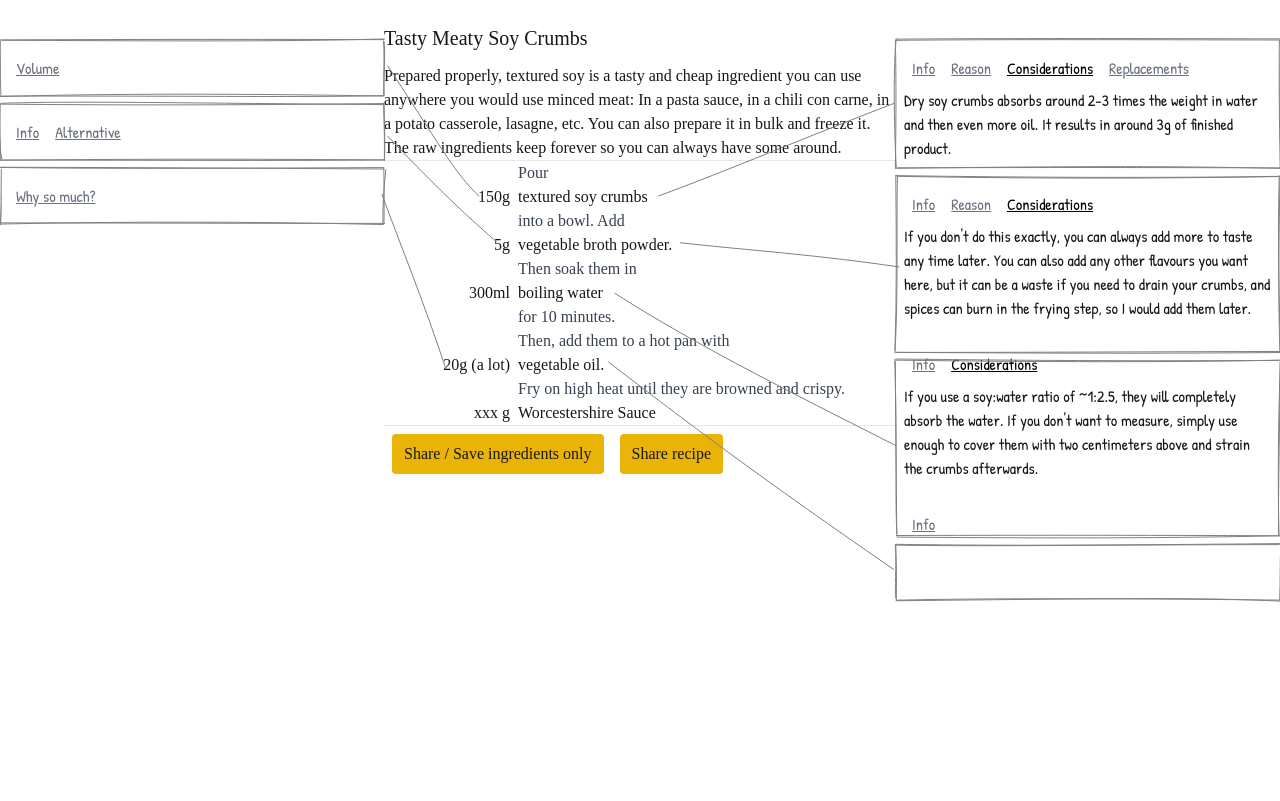
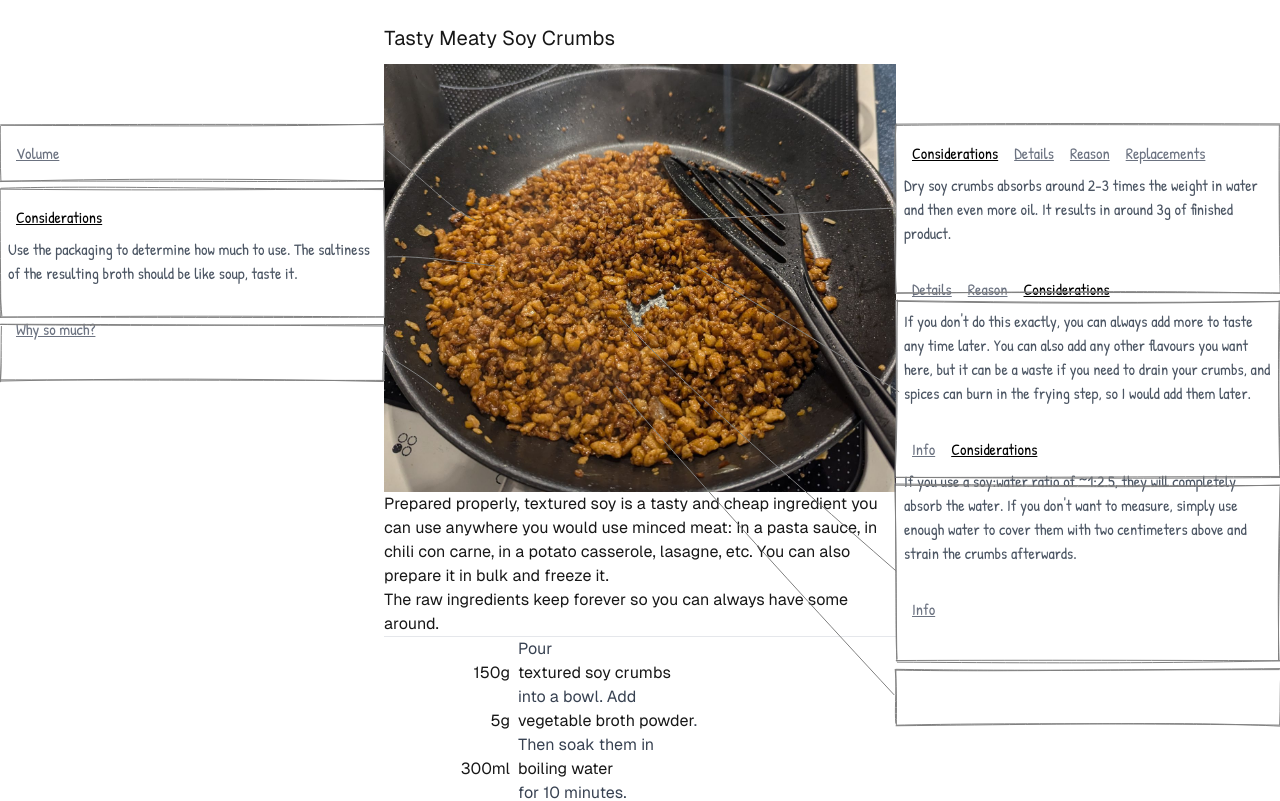
Before and after one commit to phiresky/cookbook, a Next.js app: page /recipe/tasty-meaty-soy-crumbs in a window 1280 px wide. Shown: the top 801 px of the page. Built offline with nearby package versions, Linux system fonts and the light colour scheme.

Commit message:
minor changes

```diff
--- a/app/layout.tsx
+++ b/app/layout.tsx
@@ -16,7 +16,7 @@
   return (
     <html lang="en">
       <body
-        className={`${fonts.geistSans.variable} ${fonts.geistMono.variable} ${fonts.handwriting.variable}`}
+        className={`${fonts.geistSans.variable} ${fonts.geistMono.variable} ${fonts.handwriting.variable} font-sans`}
       >
         {children}
       </body>
--- a/common/soy-crumbs.ts
+++ b/common/soy-crumbs.ts
@@ -3,9 +3,10 @@
 const recipe: Recipe = {
   title: "Tasty Meaty Soy Crumbs",
   preamble: [
-    "Prepared properly, textured soy is a tasty and cheap ingredient you can use anywhere you would use minced meat: In a pasta sauce, in a chili con carne, in a potato casserole, lasagne, etc. You can also prepare it in bulk and freeze it.",
+    "Prepared properly, textured soy is a tasty and cheap ingredient you can use anywhere you would use minced meat: In a pasta sauce, in chili con carne, in a potato casserole, lasagne, etc. You can also prepare it in bulk and freeze it.",
     "The raw ingredients keep forever so you can always have some around.",
   ],
+  main_picture: "tasty-meaty-soy-crumbs/soy-crumbs-2.jpg",
   ingredient_steps: [
     { instruction: "Pour" },
     {
@@ -22,16 +23,16 @@
         name: "textured soy crumbs",
         boxes: [
           {
-            type: "Info",
+            type: "Considerations",
+            text: "Dry soy crumbs absorbs around 2-3 times the weight in water and then even more oil. It results in around 3g of finished product.",
+          },
+          {
+            type: "Details",
             text: `Consists of around 50% protein. Also called "Textured Vegetable Protein" (TVP), or "Protein Granules" or "Meatless crumbles". Out of package they smell kind of unappetizing ("like cat food"), cooked they don't taste like anything on their own. Great to have in your kitchen since it keeps basically forever.`,
           },
           {
             type: "Reason",
             text: "After cooking, these have a texture similar to minced meat and we can make them absorb water, fat, and flavourings.",
-          },
-          {
-            type: "Considerations",
-            text: "Dry soy crumbs absorbs around 2-3 times the weight in water and then even more oil. It results in around 3g of finished product.",
           },
           {
             type: "Replacements",
@@ -54,10 +55,9 @@
         weight: "5g",
         boxes: [
           {
-            type: "Info",
-            text: "Use the package as a source of how much to use. The saltiness of the resulting broth should be like soup.",
+            type: "Considerations",
+            text: "Use the packaging to determine how much to use. The saltiness of the resulting broth should be like soup, taste it.",
           },
-          { type: "Alternative", text: "1tbsp" },
         ],
       },
       ingredient: {
@@ -65,7 +65,7 @@
         post_span: ".",
         boxes: [
           {
-            type: "Info",
+            type: "Details",
             text: `Broth powder varies a lot in quality / taste. You can compare them by just adding a teaspoon to a cup of hot water and drinking it like tea. If you can find a "no-chicken" broth substitute, use that. I would recommend to use one that does have flavour enhancer (like MSG) and/or yeast extract for the savory / umami flavor. Do not use 'salt-free' broth, the main point of this is to add saltiness.`,
           },
           {
@@ -95,7 +95,7 @@
           },
           {
             type: "Considerations",
-            text: "If you use a soy:water ratio of ~1:2.5, they will completely absorb the water. If you don't want to measure, simply use enough to cover them with two centimeters above and strain the crumbs afterwards.",
+            text: "If you use a soy:water ratio of ~1:2.5, they will completely absorb the water. If you don't want to measure, simply use enough water to cover them with two centimeters above and strain the crumbs afterwards.",
           },
         ],
       },
@@ -132,19 +132,50 @@
       },
     },
     {
-      instruction: "Fry on high heat until they are browned and crispy.",
+      instruction: "Fry on high heat while stirring, until they are browned and crispy.",
       boxes: [
         {
           type: "Info",
-          text: "Make sure you use a large enough pan so that the crumbs have space for the moisture to evaporate (layer <1cm deep). Stir frequently for even browning.",
+          text: "Make sure you use a large enough pan so that the crumbs have space for the moisture to evaporate (layer <1cm deep). Stir frequently for even browning. To know they are done, take a spoon and taste a few. They should be firm and some should have crispy edges.",
         },
       ],
+    },
+    {
+      instruction: "Add",
     },
     {
       amount: { weight: "xxx g" },
       ingredient: {
         name: "Worcestershire Sauce",
+        post_span: ", and"
       },
+      boxes: [
+        {
+          type: "Replacements",
+          text: "Worcestershire Sauce gives a nice sweet, umami, meaty taste. Use soy sauce as an alternative, but it won't be as good.",
+        },
+      ],
+    },
+    {
+      amount: {
+        count: "1 clove",
+      },
+      ingredient: {
+        name: "minced garlic",
+        post_span: ","
+      },
+    },
+    {
+      amount: {
+        count: "lots",
+      },
+      ingredient: {
+        name: "freshly ground black pepper",
+        post_span: "."
+      }
+    },
+    {
+      instruction: "Fry for another minute, until any liquid is gone.",
     },
   ],
 };
--- a/common/types.ts
+++ b/common/types.ts
@@ -1,5 +1,6 @@
 export type Recipe = {
   title: string;
+  main_picture: string;
   preamble: string[];
   ingredient_steps: IngredientStepInstru[];
 };
@@ -17,7 +18,7 @@
   | {
       weight: string;
     }
-  | { volume: string }
+  | { volume: string } | { count: string}
 ) & { boxes?: DetailBox[] };
 
 type IngredientInfo = {
--- a/components/ShowRecipe.tsx
+++ b/components/ShowRecipe.tsx
@@ -11,6 +11,7 @@
 import { RoughSvg } from "./RoughSvg";
 import { handwriting } from "@/app/fonts";
 import { RoughSVG } from "roughjs/bin/svg";
+import Image from "next/image";
 
 type BoxVal = Partial<{
   name: DOMRect;
@@ -47,16 +48,16 @@
             svg.appendChild(
               rc.line(
                 box.right + 10,
-                box.y + box.height / 2,
+                window.scrollY + box.y + box.height / 2,
                 detailBox.left,
-                detailBox.y + detailBox.height / 2,
+                window.scrollY + detailBox.y + detailBox.height / 2,
                 { roughness: 2, stroke: color, disableMultiStroke: true }
               )
             );
             svg.appendChild(
               rc.rectangle(
                 detailBox.x,
-                detailBox.y,
+                window.scrollY + detailBox.y,
                 detailBox.width,
                 detailBox.height,
                 { stroke: color }
@@ -73,16 +74,16 @@
             svg.appendChild(
               rc.line(
                 box.left,
-                box.y + box.height / 2,
+                window.scrollY + box.y + box.height / 2,
                 detailBox.right,
-                detailBox.y + detailBox.height / 2,
+                window.scrollY + detailBox.y + detailBox.height / 2,
                 { roughness: 2, stroke: color, disableMultiStroke: true }
               )
             );
             svg.appendChild(
               rc.rectangle(
                 detailBox.x,
-                detailBox.y,
+                window.scrollY + detailBox.y,
                 detailBox.width,
                 detailBox.height,
                 { stroke: color }
@@ -93,6 +94,7 @@
       }),
     [drawingCounter]
   );
+  const [hintBoxYStart, setHintBoxYStart] = useState<number | null>(null);
 
   return (
     <div
@@ -100,7 +102,8 @@
       style={{ gridTemplateColumns: "1fr auto 1fr" }}
     >
       <div className="max-w-sm mt-10">
-      <HintBoxes
+        <div style={{ height: hintBoxYStart + "px" }} />
+        <HintBoxes
           recipe={recipe}
           type="amount"
           setBoxLoc={(a, b) => ingredientBoxes.set(a, { leftDetail: b })}
@@ -109,11 +112,19 @@
       </div>
       <div className="max-w-lg mt-6 mx-auto">
         <h1 className="text-xl mb-3">{recipe.title}</h1>
+        <img src={recipe.main_picture} alt="Picture of soy crumbs" />
         {recipe.preamble.map((p, i) => (
           <p key={i}>{p}</p>
         ))}
         <hr />
-        <div className="grid grid-cols-[1fr_3fr] gap-x-2">
+        <div
+          className="grid grid-cols-[1fr_3fr] gap-x-2"
+          ref={(d) =>
+            setHintBoxYStart(
+              window.scrollY + (d?.getBoundingClientRect().top ?? 0) - 100
+            )
+          }
+        >
           {recipe.ingredient_steps.map((step, i) => {
             if ("ingredient" in step) {
               return (
@@ -123,8 +134,10 @@
             return (
               <Fragment key={i}>
                 <div />
-                <div key={i} className="">
-                  <p className="text-gray-700">{step.instruction}</p>
+                <div key={i} className="z-10">
+                  <p className="text-gray-700">
+                    <span className="bg-white">{step.instruction}</span>
+                  </p>
                 </div>
               </Fragment>
             );
@@ -139,6 +152,7 @@
         </button>
       </div>
       <div className="max-w-sm mt-10">
+        <div style={{ height: hintBoxYStart + "px" }} />
         <HintBoxes
           recipe={recipe}
           type="ingredient"
@@ -163,12 +177,18 @@
   recipe: Recipe;
   setBoxLoc: (ingredient: IngredientStepInstru, boxLoc: DOMRect) => void;
   redraw: () => void;
-  type: "ingredient" | "amount"
+  type: "ingredient" | "amount";
 }) {
   return (
     <>
       {recipe.ingredient_steps.map((step, i) => (
-        <HintBox step={step} key={i} setBoxLoc={setBoxLoc} redraw={redraw} type={type} />
+        <HintBox
+          step={step}
+          key={i}
+          setBoxLoc={setBoxLoc}
+          redraw={redraw}
+          type={type}
+        />
       ))}
     </>
   );
@@ -182,14 +202,14 @@
   step: IngredientStepInstru;
   setBoxLoc: (ingredient: IngredientStepInstru, boxLoc: DOMRect) => void;
   redraw: () => void;
-  type: "ingredient" | "amount"
+  type: "ingredient" | "amount";
 }) {
   const [visibleBox, setVisibleBox] = useState<string | null>("Considerations");
   const boxes = "ingredient" in step ? step[type].boxes : null;
   if (!boxes) return <></>;
   return (
     <div
-      className={`${handwriting.className} bg-white p-2 left-full w-96 overflow-scroll mb-2`}
+      className={`${handwriting.className} bg-white p-2 left-full w-96 overflow-scroll mb-2 text-gray-600`}
       ref={(e) => {
         e && setBoxLoc(step, e.getBoundingClientRect());
       }}
@@ -198,7 +218,7 @@
         <button
           key={j}
           className={`inline m-1 p-1 underline ${
-            box.type === visibleBox ? "text-black" : "text-gray-500"
+            box.type === visibleBox ? "underline text-black" : "text-gray-500"
           }`}
           onClick={() => {
             setVisibleBox(visibleBox === box.type ? null : box.type);
@@ -224,25 +244,33 @@
 }) {
   return (
     <>
-      <div className="text-right">
+      <div className="text-right z-10">
         <span
+          className="bg-white"
           ref={(e) => {
             e && boxes.set(step, { amount: e.getBoundingClientRect() });
           }}
         >
-          {"weight" in step.amount ? step.amount.weight : step.amount.volume}
+          {"weight" in step.amount
+            ? step.amount.weight
+            : "count" in step.amount
+            ? step.amount.count
+            : step.amount.volume}
         </span>
       </div>
       <div>
-        <div className="relative">
+        <div className="relative z-10">
           <span
+            className="bg-white"
             ref={(e) => {
               e && boxes.set(step, { name: e.getBoundingClientRect() });
             }}
           >
             {step.ingredient.name}
           </span>
-          {step.ingredient.post_span || ""}
+          <span className="text-gray-700 bg-white">
+            {step.ingredient.post_span || ""}
+          </span>
         </div>
       </div>
     </>
--- a/next.config.mjs
+++ b/next.config.mjs
@@ -1,6 +1,7 @@
 /** @type {import('next').NextConfig} */
 const nextConfig = {
-    output: "export"
+    output: "export",
+    images: {unoptimized: true}
 };
 
 export default nextConfig;
```
Also changed, not shown: public/recipe/tasty-meaty-soy-crumbs/soy-crumbs-2.jpg (added), 1 other file (tests, documents, lock files or other folders).
